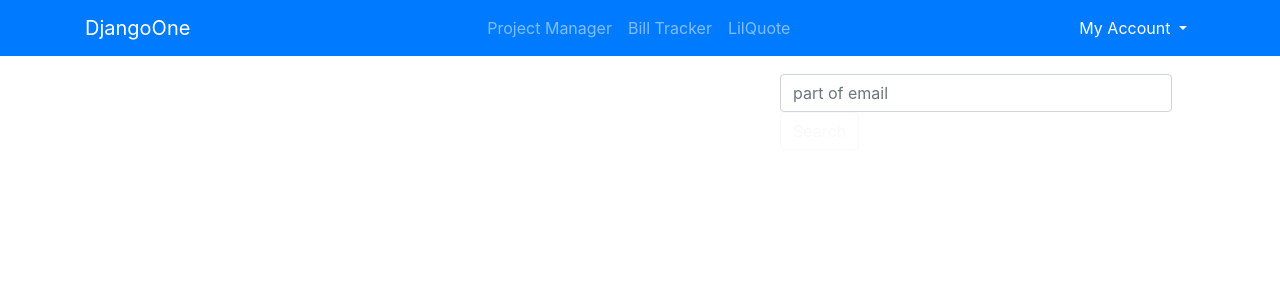
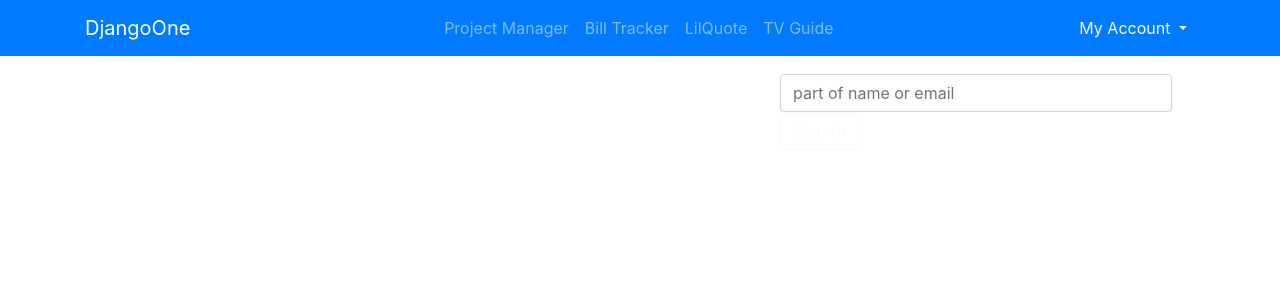
Before and after one commit to nawikart/DjangoOne, a Django app: template apps/lilquote/templates/lilquote/index.html in a window 1280 px wide. Shown: the top 300 px of the page. Run offline with Django 3.2, Linux system fonts and the light colour scheme; the template is opened without the code that fills it, so the values that code supplies are empty; some libraries are stand-ins or nearby versions.

Commit message:
add Tv Guide

```diff
--- a/DjangoOne3/settings.py
+++ b/DjangoOne3/settings.py
@@ -41,6 +41,7 @@ INSTALLED_APPS = [
     'apps.project_manager',
     'apps.bill_tracker',
     'apps.lilquote',
+    'apps.tv_guide',
 ]
 
 MIDDLEWARE = [
--- a/DjangoOne3/urls.py
+++ b/DjangoOne3/urls.py
@@ -22,4 +22,5 @@ urlpatterns = [
     path('project-manager/', include('apps.project_manager.urls', namespace='project_manager')),
     path('bill-tracker/', include('apps.bill_tracker.urls', namespace='bill_tracker')),
     path('lilquote/', include('apps.lilquote.urls', namespace='lilquote')),
+    path('tv-guide/', include('apps.tv_guide.urls', namespace='tv_guide')),
 ]
--- a/apps/lilquote/templates/lilquote/index.html
+++ b/apps/lilquote/templates/lilquote/index.html
@@ -5,7 +5,7 @@
 <div class="container mb-5" style="margin-top: -30px;">
     <form style="float: right; width: 400px;" class="form-inline my-2 my-lg-0" method="POST" action="{% url 'lilquote:search' %}">
         {% csrf_token %}
-        <input style="width: 100%;" class="form-control mr-sm-2" name="html_query" type="search" placeholder="part of email" aria-label="Search">
+        <input style="width: 100%;" class="form-control mr-sm-2" name="html_query" type="search" placeholder="part of name or email" aria-label="Search">
         <button class="btn btn-outline-light my-2 my-sm-0" type="submit">Search</button>
     </form>
 </div>
@@ -39,7 +39,10 @@
 {% for quote in all_quotes %}
 <div class="card col-sm-8 xs-12 py-3 px-4 mb-4" style="box-shadow: 3px 3px 3px #ccc; position: relative;">
     {% if request.session.user_id == quote.user_id %}
-        <a href="{% url 'lilquote:delete' id=quote.id %}" type="button" class="btn btn-danger btn-sm" style="position: absolute; top: 0; right:0">delete</a>
+        <div style="position: absolute; top: 0; right:0">
+            <a href="{% url 'lilquote:edit' id=quote.id %}" type="button" class="btn btn-warning btn-sm">edit</a>
+            <a href="{% url 'lilquote:delete' id=quote.id %}" type="button" class="btn btn-danger btn-sm">delete</a>
+        </div>
     {% endif %}
 
     <blockquote class="blockquote mb-0">
--- a/apps/lilquote/urls.py
+++ b/apps/lilquote/urls.py
@@ -6,8 +6,8 @@ app_name = 'lilquote'
 urlpatterns = [
     path('', views.index, name='index'),
     path('<int:id>/delete', views.delete, name='delete'),
+    path('<int:id>/edit', views.edit, name='edit'),
     path('<int:user_id>/quotes', views.user_quotes, name='user_quotes'),
-
     path('search', views.search, name='search'),
     path('result/<query>', views.result, name='result'),
 ]
--- a/apps/project_manager/views.py
+++ b/apps/project_manager/views.py
@@ -26,7 +26,6 @@ def edit_project(request, project_id):
     project = m.Project.objects.get(id=project_id)
 
     if request.method == 'POST':
-        project = m.Project.objects.get(id=project_id)
         project.title = request.POST['html_title']
         project.save()
         return redirect('project_manager:index')
--- a/apps/user/templates/user/navbar.html
+++ b/apps/user/templates/user/navbar.html
@@ -11,6 +11,7 @@
                 <li class="nav-item"><a href="{% url 'project_manager:index' %}" class="nav-link">Project Manager</a></li>
                 <li class="nav-item"><a href="{% url 'bill_tracker:index' %}" class="nav-link">Bill Tracker</a></li>
                 <li class="nav-item"><a href="{% url 'lilquote:index' %}" class="nav-link">LilQuote</a></li>
+                <li class="nav-item"><a href="{% url 'tv_guide:index' %}" class="nav-link">TV Guide</a></li>
             </ul>
         </div>
 
```
Also changed, not shown: apps/lilquote/views.py (+17 -0 lines), db.sqlite3.
